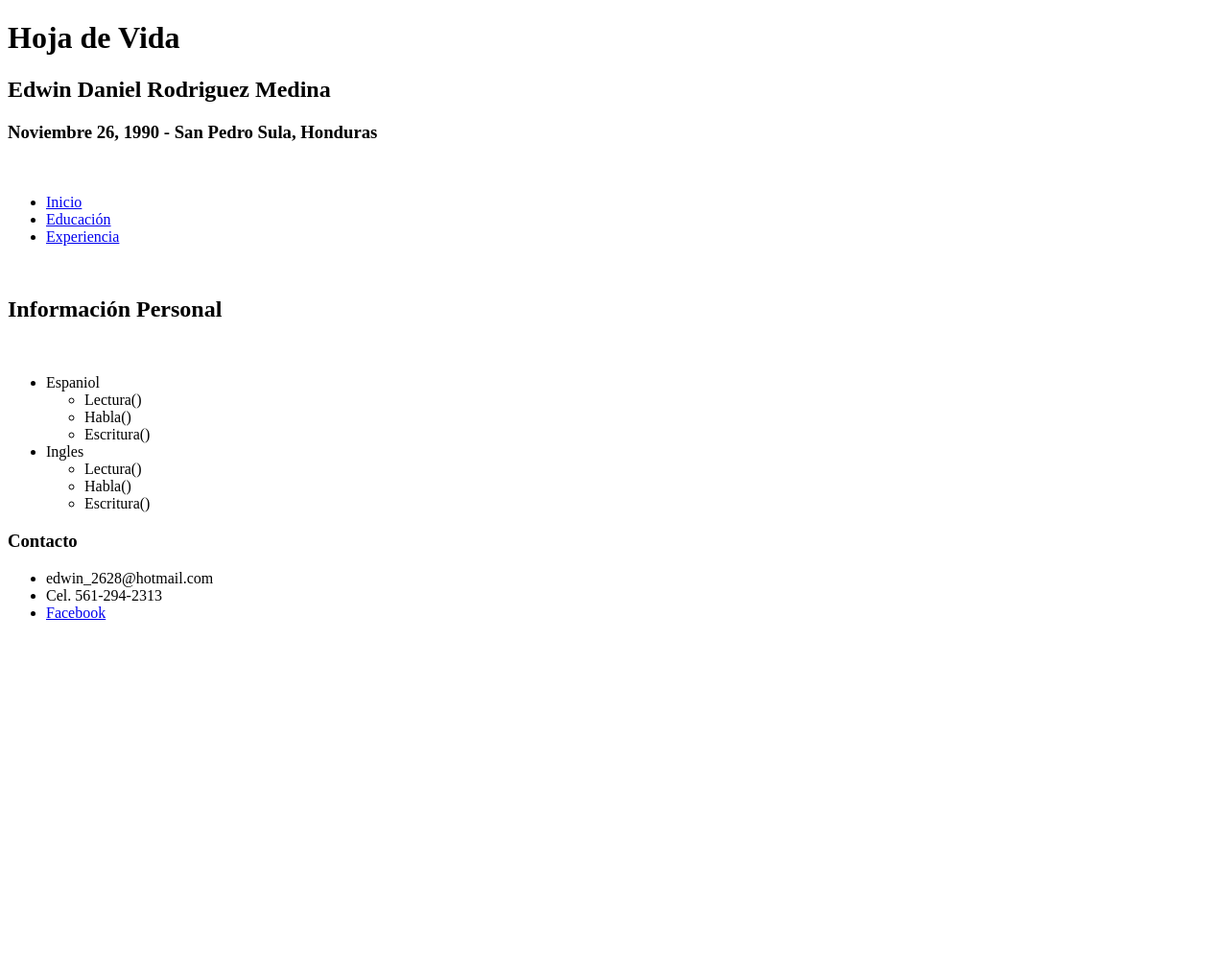
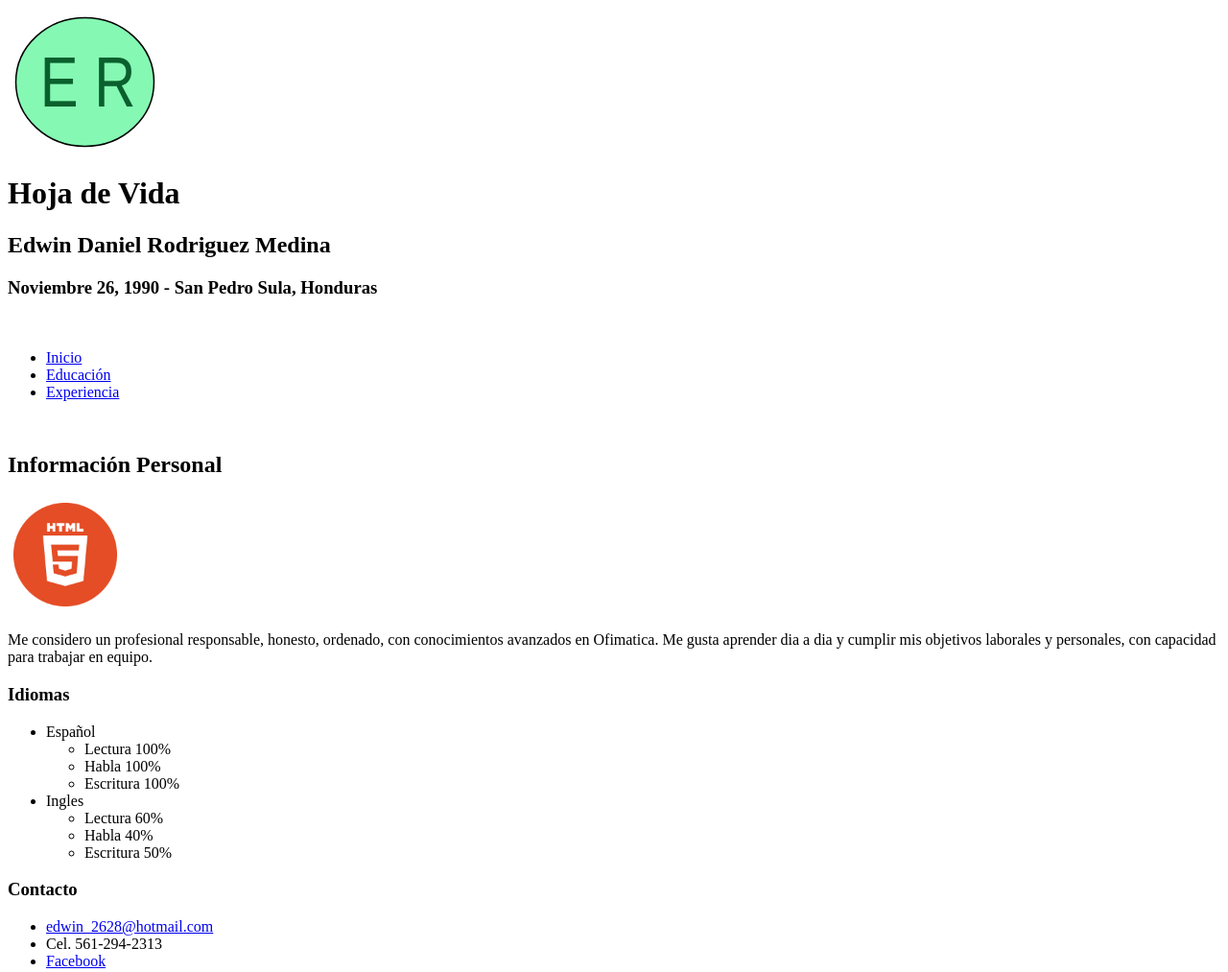
Before and after one commit to danro26/NextU, a plain HTML site: page proyecto1/index.html in a window 1280 px wide. Shown: the whole page at 96% size. Before the commit the page ends 800 px from the top, so only its background shows below. Drawn offline with Linux system fonts and the light colour scheme.

Commit message:
v1.1
Index Finalizado

```diff
--- a/proyecto1/index.html
+++ b/proyecto1/index.html
@@ -6,6 +6,20 @@
 	<title>Evaluacion Final</title>
 </head>
 <body>
+
+<svg width="160" height="150" xmlns="http://www.w3.org/2000/svg">
+ <!-- Created with Method Draw - http://github.com/duopixel/Method-Draw/ -->
+
+ <g>
+  <title>background</title>
+  <rect fill="#fff" id="canvas_background" height="152" width="162" y="-1" x="-1"/>
+ </g>
+ <g>
+  <title>Layer 1</title>
+  <ellipse stroke="#000" fill-opacity="0.8" ry="67.000001" rx="72.000001" id="svg_1" cy="77.499999" cx="80.500001" stroke-width="1.5" fill="#67f7a1"/>
+  <text stroke="#000" transform="matrix(2.4888511054097497,0,0,3.090036366581028,-322.14496626808585,-450.6944679587132) " xml:space="preserve" text-anchor="start" font-family="Helvetica, Arial, sans-serif" font-size="24" id="svg_5" y="179.221448" x="142.999453" stroke-width="0" fill="#0a602d">E R</text>
+ </g>
+</svg>
 	<h1>Hoja de Vida</h1>
 	<h2>Edwin Daniel Rodriguez Medina</h2>
 	<h3>Noviembre 26, 1990 - San Pedro Sula, Honduras</h3>
@@ -19,29 +33,30 @@
 	</nav>
 	<br/>
 	<h2>Información Personal</h2>
-	<img src="img/dev.png" width="" height="" title="">
-	<p></p>
+	<img src="img/html-logo.png" width="120" height="120" title="HTML5">
+	<p>Me considero un profesional responsable, honesto, ordenado, con conocimientos avanzados en Ofimatica. Me gusta aprender dia a dia y cumplir mis objetivos laborales y personales, con capacidad para trabajar en equipo.</p>
+	<h3>Idiomas</h3>
 	<ul>
-		<li>Espaniol</li>
+		<li>Español</li>
 			<ul>
-				<li>Lectura()</li>
-				<li>Habla()</li>
-				<li>Escritura()</li>
+				<li>Lectura 100%</li>
+				<li>Habla 100%</li>
+				<li>Escritura 100%</li>
 			</ul>
 		<li>Ingles</li>
 			<ul>
-				<li>Lectura()</li>
-				<li>Habla()</li>
-				<li>Escritura()</li>
+				<li>Lectura 60%</li>
+				<li>Habla 40%</li>
+				<li>Escritura 50%</li>
 			</ul>
 	</ul>
 </body>
 <footer>
 	<h3>Contacto</h3>
 	<ul>
-		<li>edwin_2628@hotmail.com</li>
+		<li><a href="mailto:edwin_2628@hotmail.com">edwin_2628@hotmail.com</a></li>
 		<li>Cel. 561-294-2313</li>
-		<li><a href="https://facebook.com/">Facebook</a></li>
+		<li><a href="https://www.facebook.com/danro26">Facebook</a></li>
 	</ul>
 </footer>
 </html>
```
Also changed, not shown: proyecto1/img/dual-pc.png (added), proyecto1/img/html-logo.png (added).
